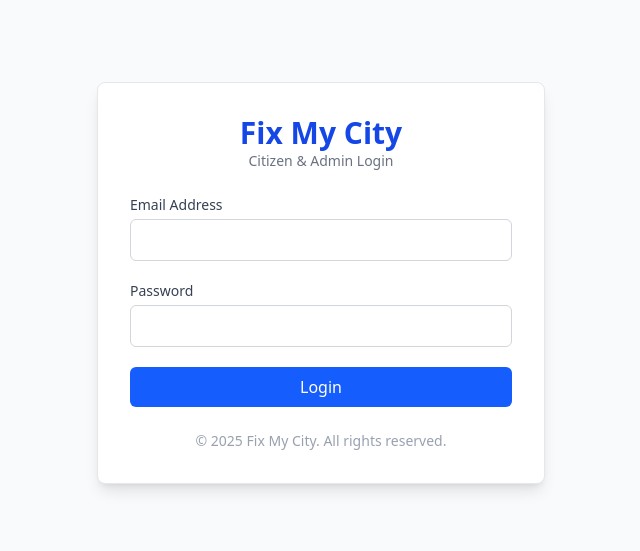
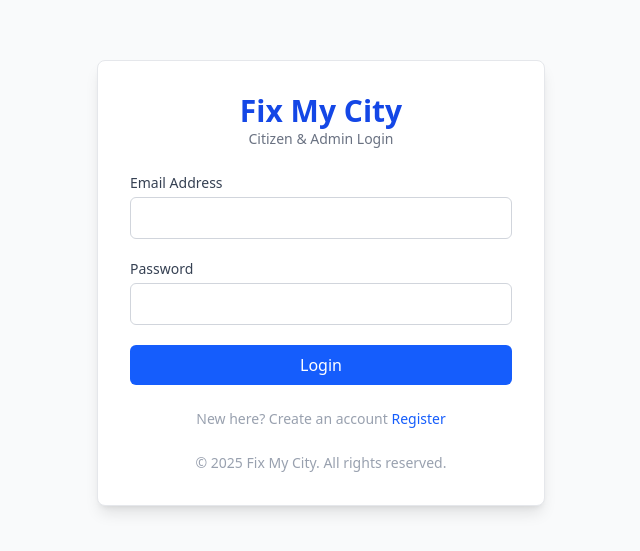
Before and after one commit to HetviThakkar-025/Fix-My-City, a React (Vite) app in the folder client/fixmycity/: page /login in a window 1280 px wide. Shown: the part 117-668 px from the top of the page, without its empty margins (319-959 px from the left). Built offline with nearby package versions, Linux system fonts and the light colour scheme; some icons are missing.

Commit message:
Fixed login

```diff
--- a/client/fixmycity/src/pages/auth/Login.jsx
+++ b/client/fixmycity/src/pages/auth/Login.jsx
@@ -86,6 +86,13 @@ function Login() {
         </form>
 
         <p className="text-center text-sm text-gray-400 mt-6">
+          New here? Create an account{" "}
+          <a href="/register" className="text-blue-600 hover:underline">
+            Register
+          </a>
+        </p>
+
+        <p className="text-center text-sm text-gray-400 mt-6">
           © {new Date().getFullYear()} Fix My City. All rights reserved.
         </p>
       </div>
--- a/client/fixmycity/src/pages/auth/Register.jsx
+++ b/client/fixmycity/src/pages/auth/Register.jsx
@@ -133,6 +133,10 @@ function Register() {
             Login
           </a>
         </p>
+
+        <p className="text-center text-sm text-gray-400 mt-6">
+          © {new Date().getFullYear()} Fix My City. All rights reserved.
+        </p>
       </div>
     </div>
   );
```
